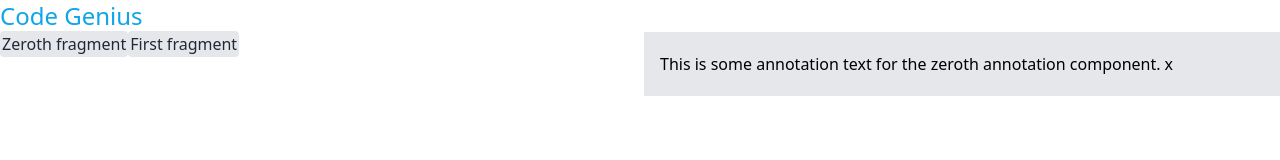
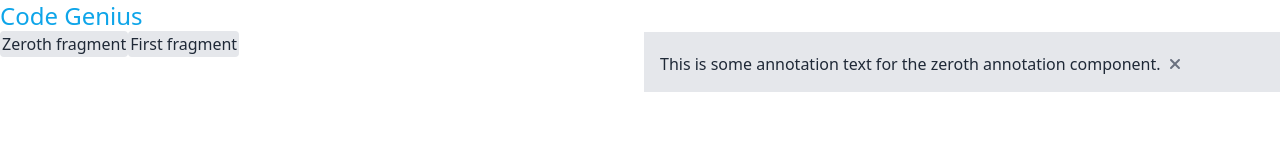
Before and after one commit to bneeland/code-genius, a React (Create React App) app: page / in a window 1280 px wide. Both pictures are taken after a click on the element "Zeroth fragment". Shown: the top 160 px of the page. Built offline with nearby package versions, Linux system fonts and the light colour scheme.

Commit message:
Added fontawesome

```diff
--- a/package.json
+++ b/package.json
@@ -3,6 +3,8 @@
   "version": "0.1.0",
   "private": true,
   "dependencies": {
+    "@fortawesome/free-solid-svg-icons": "^6.0.0",
+    "@fortawesome/react-fontawesome": "^0.1.17",
     "@testing-library/jest-dom": "^5.16.2",
     "@testing-library/react": "^12.1.2",
     "@testing-library/user-event": "^13.5.0",
--- a/src/App.js
+++ b/src/App.js
@@ -1,4 +1,6 @@
 import React, {useState} from 'react';
+import {FontAwesomeIcon} from '@fortawesome/react-fontawesome';
+import {faTimes} from '@fortawesome/free-solid-svg-icons';
 
 function Fragment(props) {
   return (
@@ -13,13 +15,13 @@ function Fragment(props) {
 
 function Annotation(props) {
   return (
-    <div className="bg-gray-200 p-4">
+    <div className="bg-gray-200 text-gray-800 p-4">
       {props.text}
       <button
         onClick={props.onClick}
-        className="rounded-full text-black p-1 hover:bg-black hover:text-white"
+        className="rounded-full w-7 h-7 text-gray-500 p-1 hover:text-gray-800"
       >
-        x
+        <FontAwesomeIcon icon={faTimes}></FontAwesomeIcon>
       </button>
     </div>
   )
```
Also changed, not shown: 1 other file (tests, documents, lock files or other folders).
